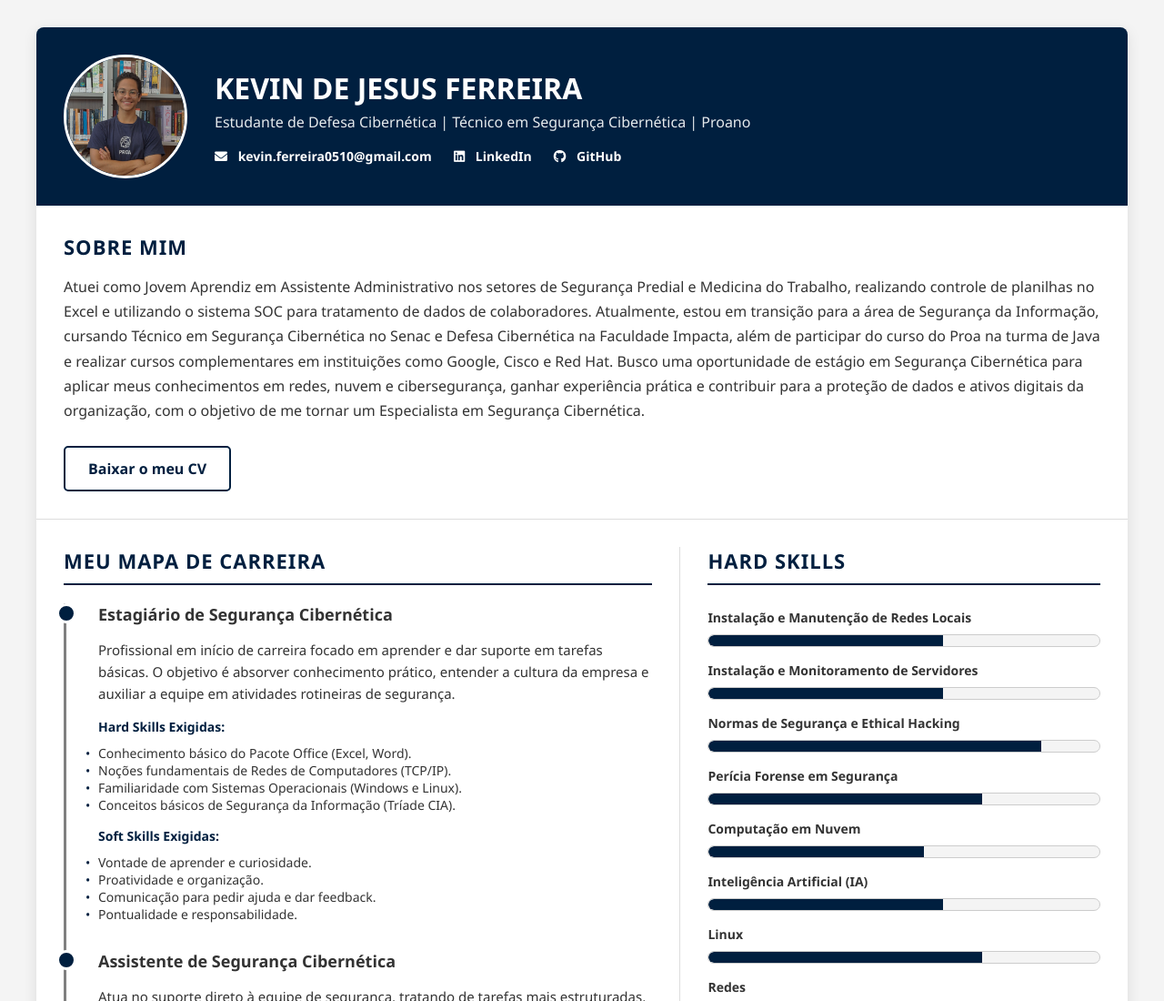
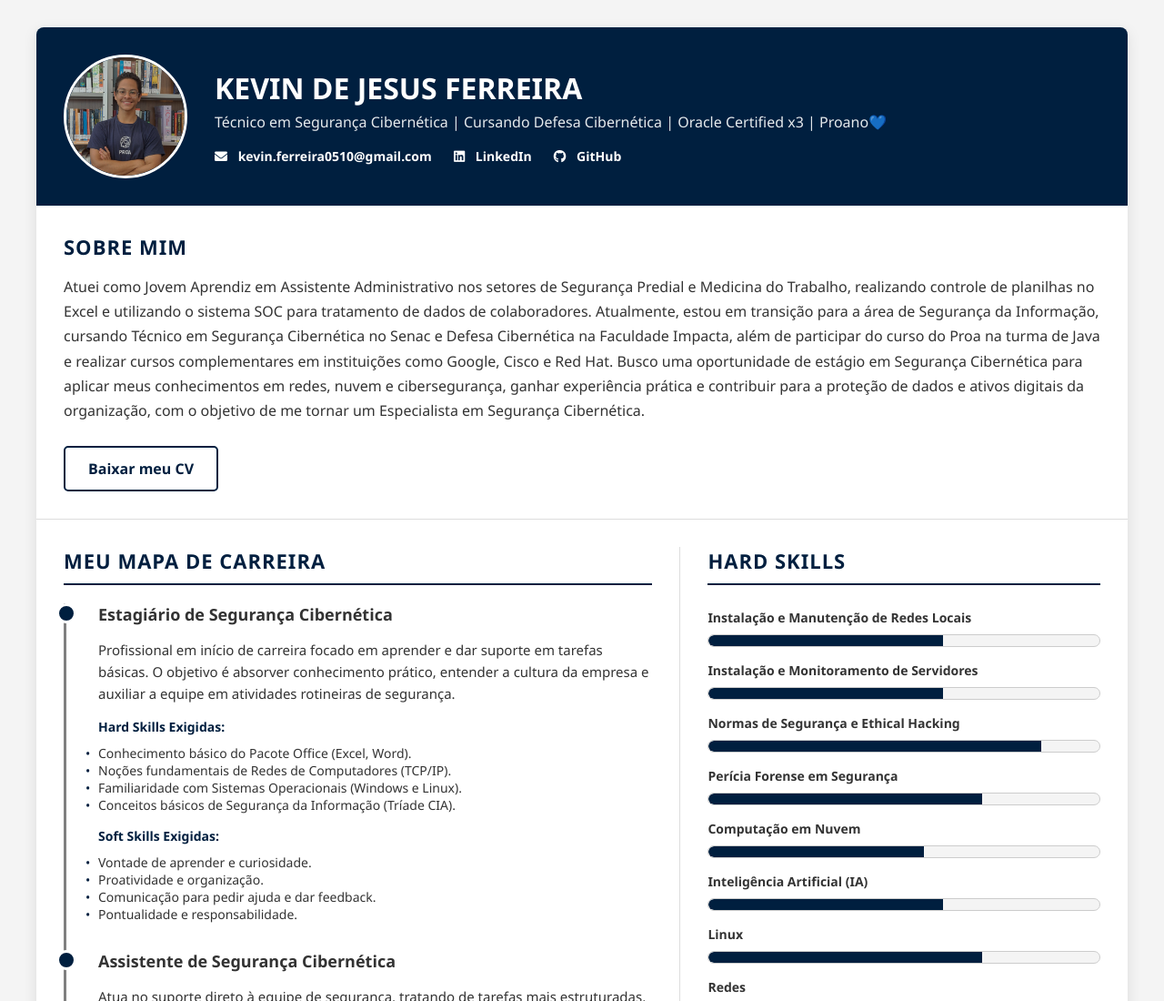
Before and after one commit to kevindevsecurity/Projeto-Mapa-de-Carreira, a plain HTML site: page index.html in a window 1280 px wide. Shown: the top 1100 px of the page at 91% size. Drawn offline with Linux system fonts and the light colour scheme.

Commit message:
finished

```diff
--- a/mapadecarreira.html
+++ b/index.html
@@ -13,7 +13,7 @@
       <img src="foto_perfil.jpg" alt="Foto de Perfil de Kevin Ferreira">
       <div class="info">
         <h1>KEVIN DE JESUS FERREIRA</h1>
-        <p>Estudante de Defesa Cibernética | Técnico em Segurança Cibernética | Proano</p>
+        <p>Técnico em Segurança Cibernética | Cursando Defesa Cibernética | Oracle Certified x3 | Proano💙</p>
         <div class="links">
           <a href="mailto:kevin.ferreira0510@gmail.com"><i class="fa-solid fa-envelope"></i> kevin.ferreira0510@gmail.com</a>
           <a href="https://www.linkedin.com/in/kevin-ferreira-security" target="_blank"><i class="fab fa-linkedin"></i> LinkedIn</a>
@@ -27,7 +27,7 @@
       <p>
         Atuei como Jovem Aprendiz em Assistente Administrativo nos setores de Segurança Predial e Medicina do Trabalho, realizando controle de planilhas no Excel e utilizando o sistema SOC para tratamento de dados de colaboradores. Atualmente, estou em transição para a área de Segurança da Informação, cursando Técnico em Segurança Cibernética no Senac e Defesa Cibernética na Faculdade Impacta, além de participar do curso do Proa na turma de Java e realizar cursos complementares em instituições como Google, Cisco e Red Hat. Busco uma oportunidade de estágio em Segurança Cibernética para aplicar meus conhecimentos em redes, nuvem e cibersegurança, ganhar experiência prática e contribuir para a proteção de dados e ativos digitais da organização, com o objetivo de me tornar um Especialista em Segurança Cibernética.
       </p>
-      <a href="Kevin de Jesus - Curriculo.pdf" class="download-btn" download>Baixar o meu CV</a>
+      <a href="Kevin de Jesus - Curriculo.pdf" class="download-btn" download>Baixar meu CV</a>
     </section>
 
     <div class="content-wrapper">
```
